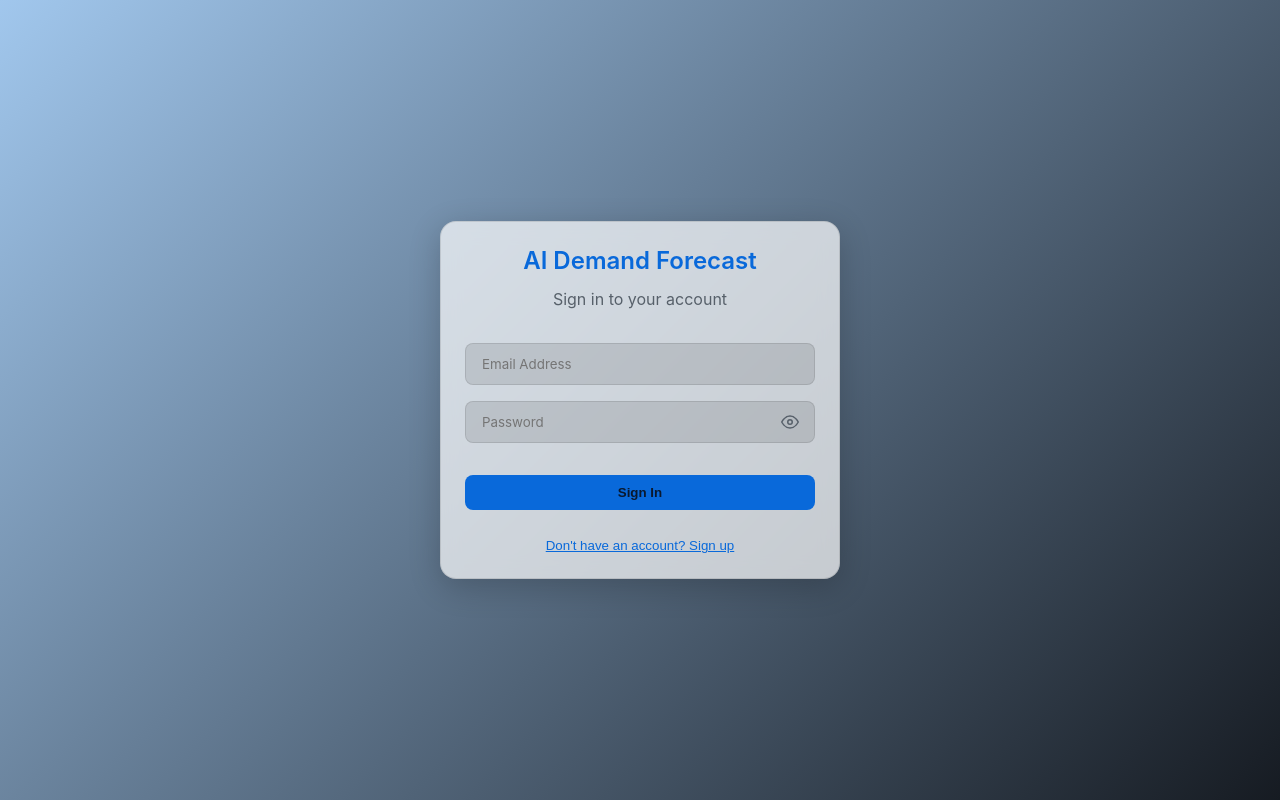
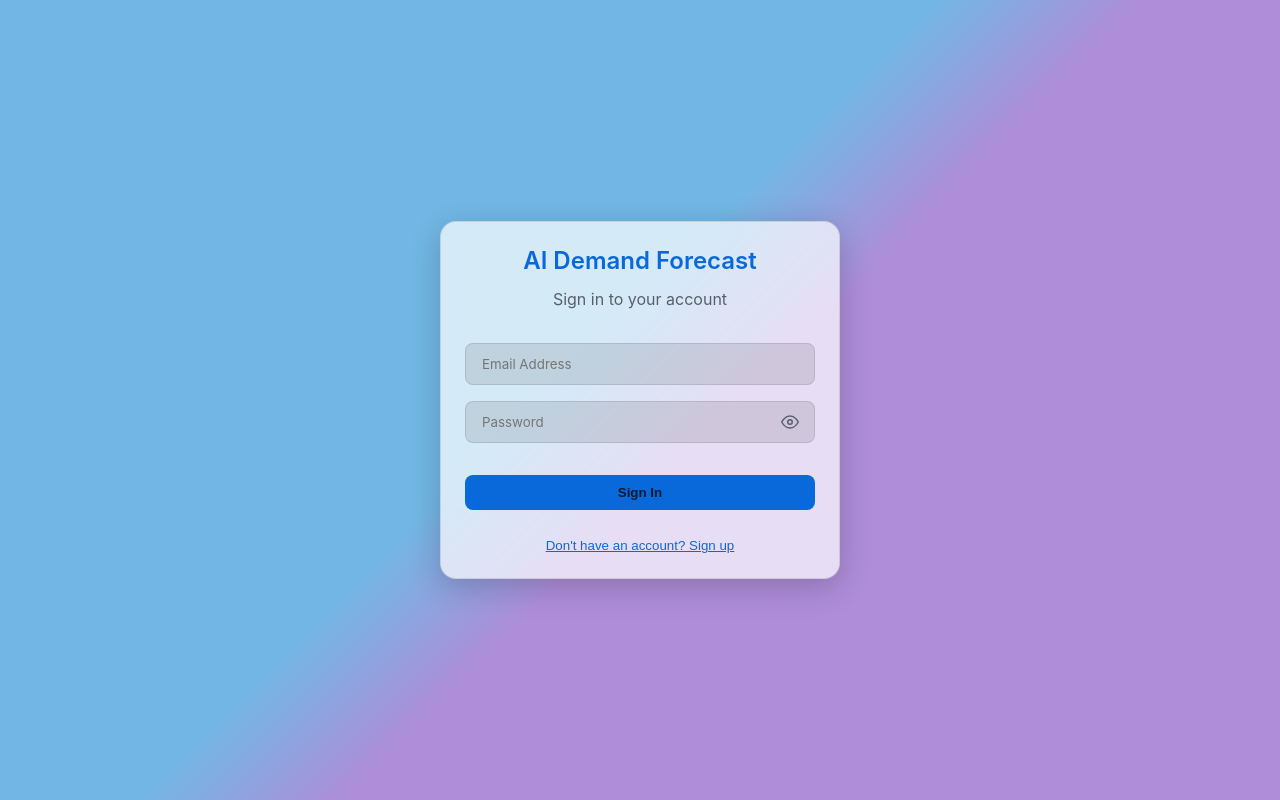
Before and after one commit to Mekala-balaiah/ai-sales-analytics-and-demand-forecast-system, a React (Vite) app in the folder client/: page /auth in a window 1280 px wide. Built offline with nearby package versions, Linux system fonts and the light colour scheme.

Commit message:
Change background gradient in Auth component

```diff
--- a/client/src/pages/Auth.jsx
+++ b/client/src/pages/Auth.jsx
@@ -55,7 +55,7 @@ const Auth = () => {
 
   return (
     <div className="auth-container" style={{
-      background: 'linear-gradient(135deg, var(--bg-color) 0%, #161b22 100%)'
+      background: 'linear-gradient(135deg, #269dd862 45%, #bc51c47d 55%)'
     }}>
       <div className="glass-panel auth-card">
         <div style={{ textAlign: 'center', marginBottom: '2rem' }}>
```
